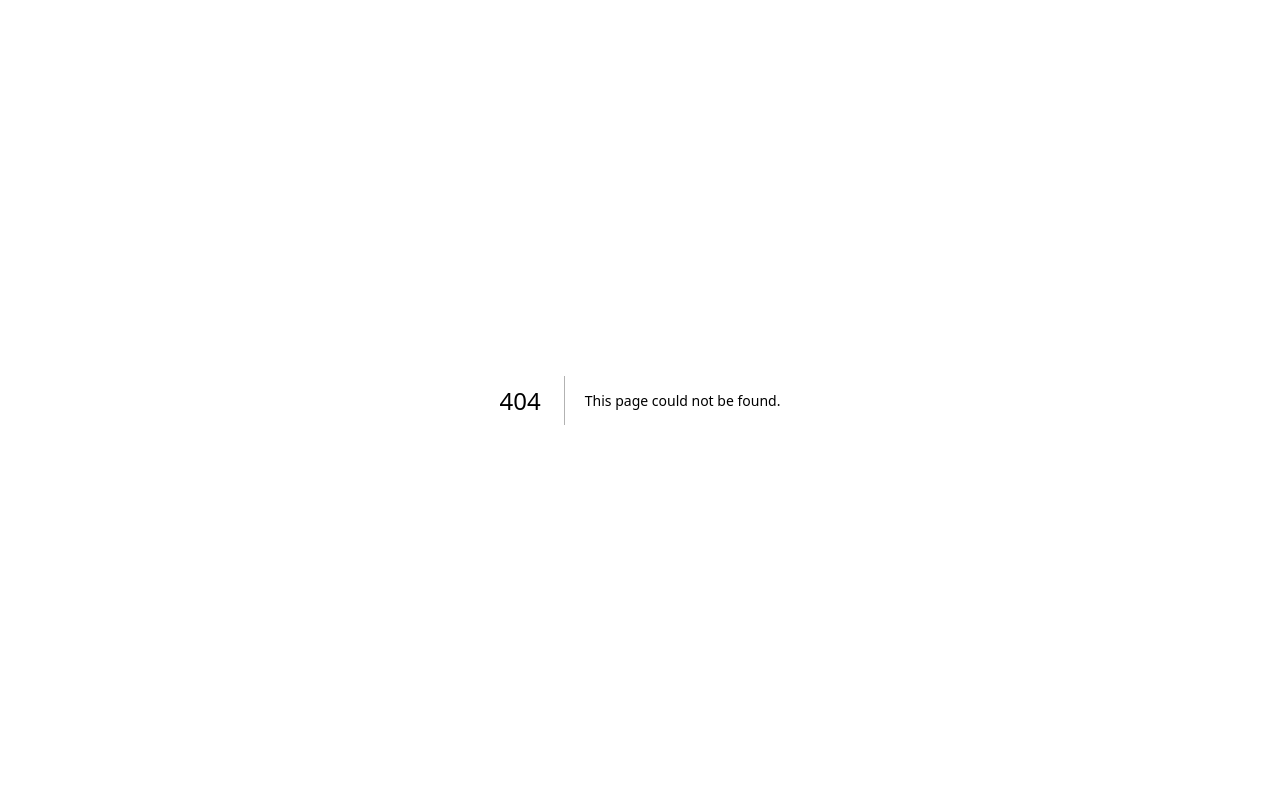
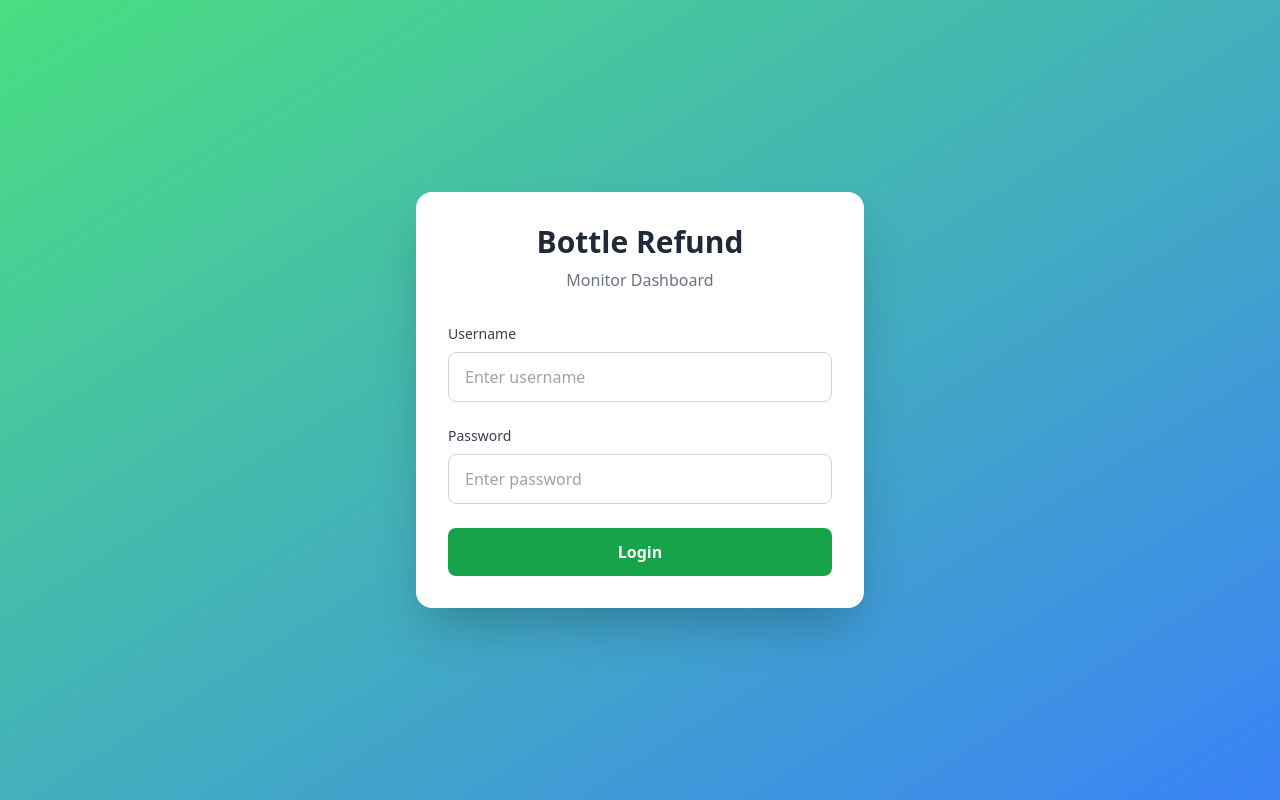
Before and after one commit to NCWJJ-BOX/bottle-refund-monitor, a Next.js app: page /login in a window 1280 px wide. Before the commit this address had no page. Built offline with nearby package versions, Linux system fonts and the light colour scheme.

Commit message:
feat: add login page with JWT auth

```diff
--- /dev/null
+++ b/app/api/auth/route.js
@@ -0,0 +1,32 @@
+import { NextResponse } from 'next/server'
+import { createSession, validateCredentials } from '../../../lib/auth'
+
+export async function POST(request) {
+  try {
+    const { username, password } = await request.json()
+
+    if (!username || !password) {
+      return NextResponse.json(
+        { error: 'Username and password required' },
+        { status: 400 }
+      )
+    }
+
+    if (!validateCredentials(username, password)) {
+      return NextResponse.json(
+        { error: 'Invalid username or password' },
+        { status: 401 }
+      )
+    }
+
+    await createSession(username)
+
+    return NextResponse.json({ success: true })
+  } catch (error) {
+    console.error('Auth error:', error)
+    return NextResponse.json(
+      { error: 'Internal server error' },
+      { status: 500 }
+    )
+  }
+}
--- /dev/null
+++ b/app/api/logout/route.js
@@ -0,0 +1,12 @@
+import { NextResponse } from 'next/server'
+import { deleteSession } from '../../../lib/auth'
+
+export async function POST() {
+  deleteSession()
+  return NextResponse.json({ success: true })
+}
+
+export async function GET() {
+  deleteSession()
+  return NextResponse.redirect(new URL('/login', request?.url || '/'))
+}
--- /dev/null
+++ b/app/login/page.js
@@ -0,0 +1,94 @@
+'use client'
+
+import { useState } from 'react'
+import { useRouter } from 'next/navigation'
+
+export default function LoginPage() {
+  const [username, setUsername] = useState('')
+  const [password, setPassword] = useState('')
+  const [error, setError] = useState('')
+  const [loading, setLoading] = useState(false)
+  const router = useRouter()
+
+  const handleSubmit = async (e) => {
+    e.preventDefault()
+    setError('')
+    setLoading(true)
+
+    try {
+      const response = await fetch('/api/auth', {
+        method: 'POST',
+        headers: { 'Content-Type': 'application/json' },
+        body: JSON.stringify({ username, password }),
+      })
+
+      const data = await response.json()
+
+      if (response.ok) {
+        router.push('/')
+        router.refresh()
+      } else {
+        setError(data.error || 'Login failed')
+      }
+    } catch (err) {
+      setError('Network error')
+    } finally {
+      setLoading(false)
+    }
+  }
+
+  return (
+    <div className="min-h-screen bg-gradient-to-br from-green-400 to-blue-500 flex items-center justify-center p-4">
+      <div className="bg-white rounded-2xl shadow-2xl p-8 w-full max-w-md">
+        <div className="text-center mb-8">
+          <h1 className="text-3xl font-bold text-gray-800">Bottle Refund</h1>
+          <p className="text-gray-500 mt-2">Monitor Dashboard</p>
+        </div>
+
+        <form onSubmit={handleSubmit} className="space-y-6">
+          <div>
+            <label className="block text-sm font-medium text-gray-700 mb-2">
+              Username
+            </label>
+            <input
+              type="text"
+              value={username}
+              onChange={(e) => setUsername(e.target.value)}
+              className="w-full px-4 py-3 rounded-lg border border-gray-300 focus:ring-2 focus:ring-green-500 focus:border-transparent outline-none transition"
+              placeholder="Enter username"
+              required
+            />
+          </div>
+
+          <div>
+            <label className="block text-sm font-medium text-gray-700 mb-2">
+              Password
+            </label>
+            <input
+              type="password"
+              value={password}
+              onChange={(e) => setPassword(e.target.value)}
+              className="w-full px-4 py-3 rounded-lg border border-gray-300 focus:ring-2 focus:ring-green-500 focus:border-transparent outline-none transition"
+              placeholder="Enter password"
+              required
+            />
+          </div>
+
+          {error && (
+            <div className="bg-red-50 text-red-600 px-4 py-3 rounded-lg text-sm">
+              {error}
+            </div>
+          )}
+
+          <button
+            type="submit"
+            disabled={loading}
+            className="w-full bg-green-600 hover:bg-green-700 text-white font-semibold py-3 px-4 rounded-lg transition duration-200 disabled:opacity-50 disabled:cursor-not-allowed"
+          >
+            {loading ? 'Logging in...' : 'Login'}
+          </button>
+        </form>
+      </div>
+    </div>
+  )
+}
--- a/app/page.js
+++ b/app/page.js
@@ -23,9 +23,14 @@ export default function Dashboard() {
     }
   }
 
+  const handleLogout = async () => {
+    await fetch('/api/logout', { method: 'POST' })
+    window.location.href = '/login'
+  }
+
   useEffect(() => {
     fetchMachines()
-    const interval = setInterval(fetchMachines, 10000) // Refresh every 10s
+    const interval = setInterval(fetchMachines, 10000)
     return () => clearInterval(interval)
   }, [])
 
@@ -70,9 +75,17 @@ export default function Dashboard() {
   return (
     <div className="min-h-screen bg-gray-100 p-8">
       <div className="max-w-6xl mx-auto">
-        <h1 className="text-3xl font-bold text-gray-800 mb-8">
-          Bottle Refund Monitor
-        </h1>
+        <div className="flex items-center justify-between mb-8">
+          <h1 className="text-3xl font-bold text-gray-800">
+            Bottle Refund Monitor
+          </h1>
+          <button
+            onClick={handleLogout}
+            className="bg-red-500 hover:bg-red-600 text-white px-4 py-2 rounded-lg text-sm font-medium transition"
+          >
+            Logout
+          </button>
+        </div>
 
         {machines.length === 0 ? (
           <div className="bg-white rounded-lg shadow-md p-8 text-center">
--- /dev/null
+++ b/lib/auth.js
@@ -0,0 +1,53 @@
+import { SignJWT, jwtVerify } from 'jose'
+import { cookies } from 'next/headers'
+
+const SECRET = new TextEncoder().encode(
+  process.env.JWT_SECRET || 'bottle-refund-monitor-secret-key-change-in-production'
+)
+
+const COOKIE_NAME = 'monitor-session'
+
+export async function createSession(username) {
+  const token = await new SignJWT({ username })
+    .setProtectedHeader({ alg: 'HS256' })
+    .setIssuedAt()
+    .setExpirationTime('7d')
+    .sign(SECRET)
+
+  cookies().set(COOKIE_NAME, token, {
+    httpOnly: true,
+    secure: process.env.NODE_ENV === 'production',
+    sameSite: 'lax',
+    maxAge: 7 * 24 * 60 * 60, // 7 days
+    path: '/',
+  })
+
+  return token
+}
+
+export async function verifySession() {
+  const cookieStore = cookies()
+  const token = cookieStore.get(COOKIE_NAME)
+
+  if (!token) {
+    return null
+  }
+
+  try {
+    const { payload } = await jwtVerify(token.value, SECRET)
+    return payload
+  } catch {
+    return null
+  }
+}
+
+export function deleteSession() {
+  cookies().delete(COOKIE_NAME)
+}
+
+export function validateCredentials(username, password) {
+  const validUsername = process.env.AUTH_USERNAME || 'admin'
+  const validPassword = process.env.AUTH_PASSWORD || 'bottle2024'
+
+  return username === validUsername && password === validPassword
+}
--- a/package.json
+++ b/package.json
@@ -9,7 +9,7 @@
   },
   "dependencies": {
     "@upstash/redis": "^1.38.0",
-    "@upstash/redis": "^1.0.0",
+    "jose": "^5.0.0",
     "next": "^14.0.0",
     "react": "^18.0.0",
     "react-dom": "^18.0.0"
```
Also changed, not shown: middleware.js (added, +33 -0 lines), 1 other file (tests, documents, lock files or other folders).
